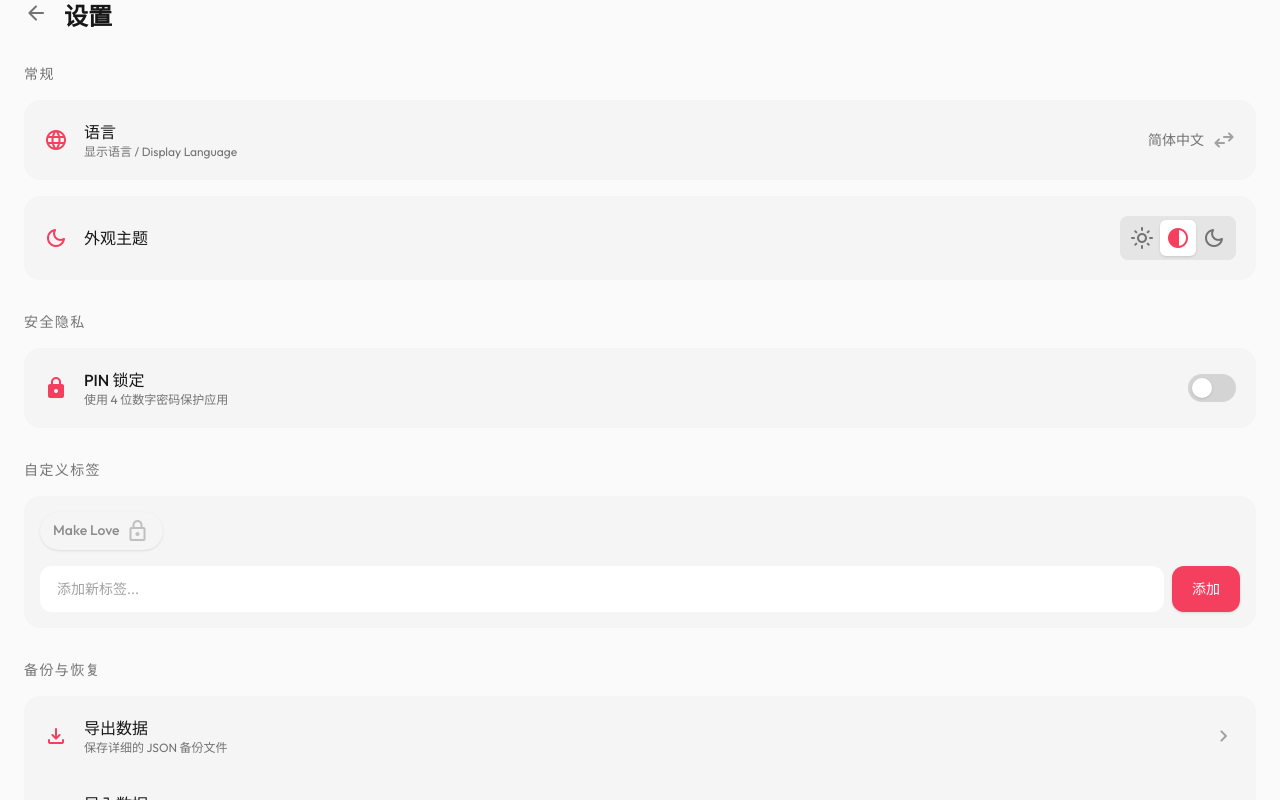
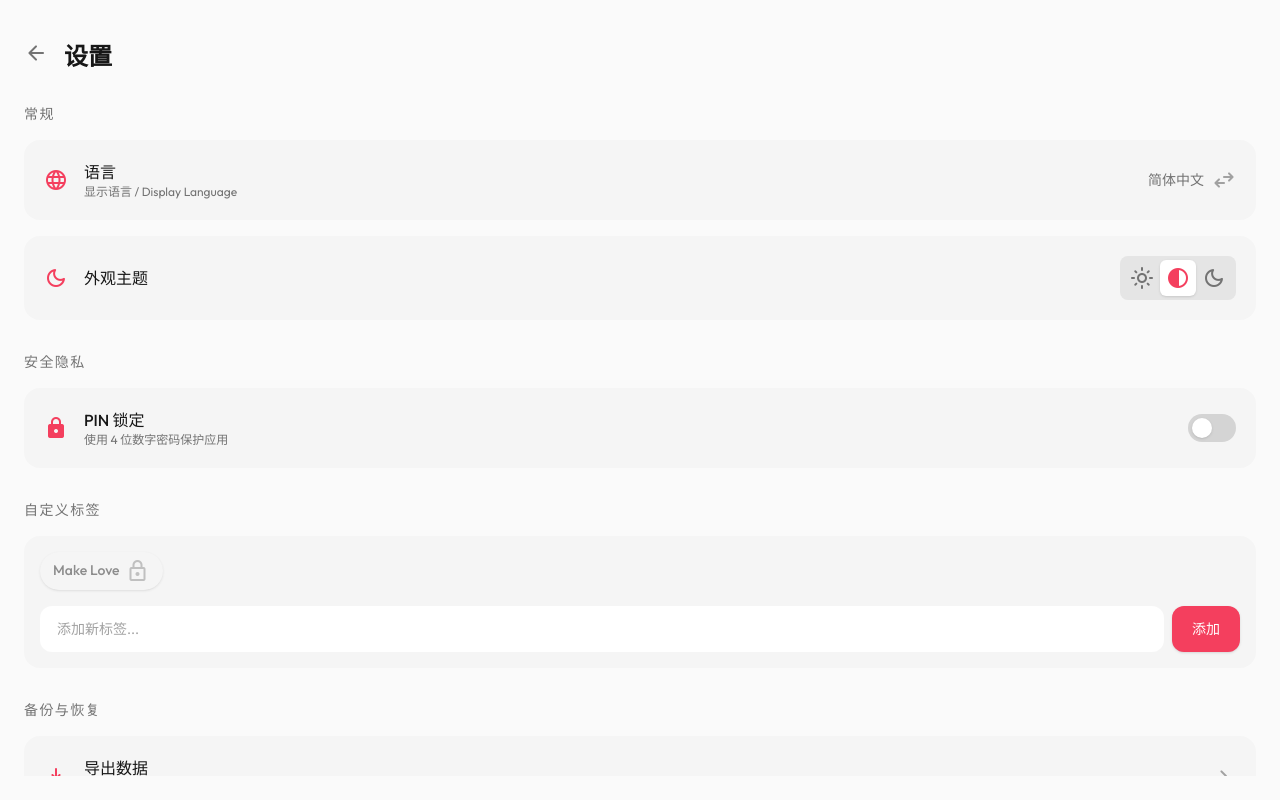
Before and after one commit to leechee-cmd/loveLog, a Vue app: page /settings in a window 1280 px wide. Built offline with nearby package versions, Linux system fonts and the light colour scheme.

Commit message:
feat: 顶部安全距离调整

```diff
--- a/src/views/HistoryView.vue
+++ b/src/views/HistoryView.vue
@@ -85,7 +85,7 @@ watch(showEditor, (val) => {
 </script>
 
 <template>
-  <div class="h-full flex flex-col pt-10 pb-6 safe-top safe-bottom bg-surface-light dark:bg-surface-dark">
+  <div class="h-full flex flex-col pt-[calc(env(safe-area-inset-top)+2.5rem)] pb-[calc(env(safe-area-inset-bottom)+1.5rem)] bg-surface-light dark:bg-surface-dark">
     <!-- Header -->
     <header class="px-6 mb-4 flex items-center gap-4 animate-fade-in">
       <RouterLink to="/" class="text-neutral-500 hover:text-neutral-900 dark:hover:text-neutral-100 transition-colors">
--- a/src/views/HomeView.vue
+++ b/src/views/HomeView.vue
@@ -219,7 +219,7 @@ const formatLogTime = (timestamp: number) => {
 </script>
 
 <template>
-  <div class="h-full flex flex-col items-center py-8 safe-top safe-bottom relative bg-surface-light dark:bg-surface-dark">
+  <div class="h-full flex flex-col items-center pt-[calc(env(safe-area-inset-top)+2rem)] pb-[calc(env(safe-area-inset-bottom)+2rem)] relative bg-surface-light dark:bg-surface-dark">
 
     <!-- Header -->
     <header class="w-full px-6 flex justify-between items-start animate-fade-in flex-none">
--- a/src/views/SettingsView.vue
+++ b/src/views/SettingsView.vue
@@ -143,7 +143,7 @@ const handleGenerateDemo = async () => {
       @cancel="handlePinSetupCancel"
     />
 
-    <div class="h-full flex flex-col pt-10 pb-6 safe-top safe-bottom overflow-hidden">
+    <div class="h-full flex flex-col pt-[calc(env(safe-area-inset-top)+2.5rem)] pb-[calc(env(safe-area-inset-bottom)+1.5rem)] overflow-hidden">
     <!-- Header -->
     <header class="px-6 mb-8 flex items-center gap-4 flex-none">
       <RouterLink to="/" class="text-neutral-500 hover:text-neutral-900 dark:hover:text-neutral-100 transition-colors">
--- a/src/views/StatsView.vue
+++ b/src/views/StatsView.vue
@@ -21,7 +21,7 @@ const bestStreak = computed(() => logStore.longestStreak);
 </script>
 
 <template>
-  <div class="h-full flex flex-col pt-10 pb-6 safe-top safe-bottom bg-surface-light dark:bg-surface-dark overflow-hidden">
+  <div class="h-full flex flex-col pt-[calc(env(safe-area-inset-top)+2.5rem)] pb-[calc(env(safe-area-inset-bottom)+1.5rem)] bg-surface-light dark:bg-surface-dark overflow-hidden">
     <!-- Header -->
     <header class="px-6 mb-4 flex items-center justify-between animate-fade-in flex-none">
        <div class="flex items-center gap-4">
```
